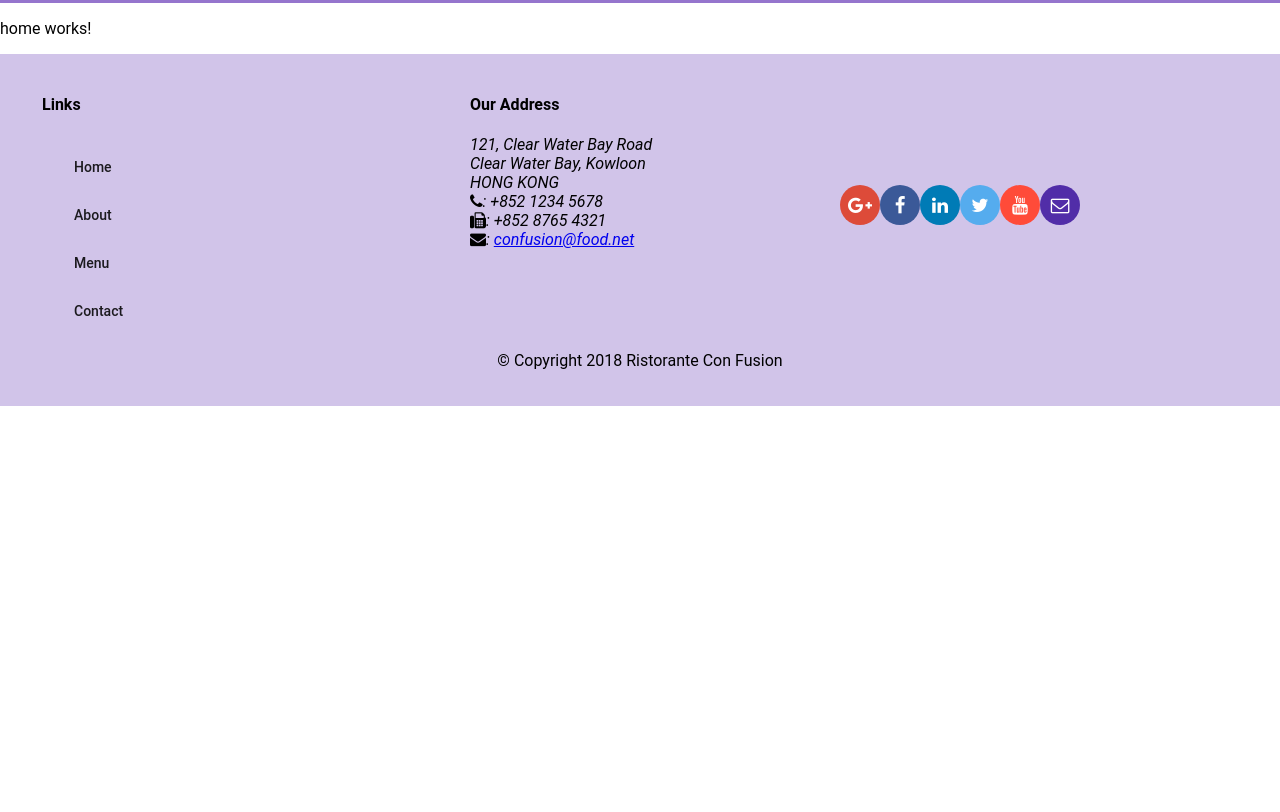
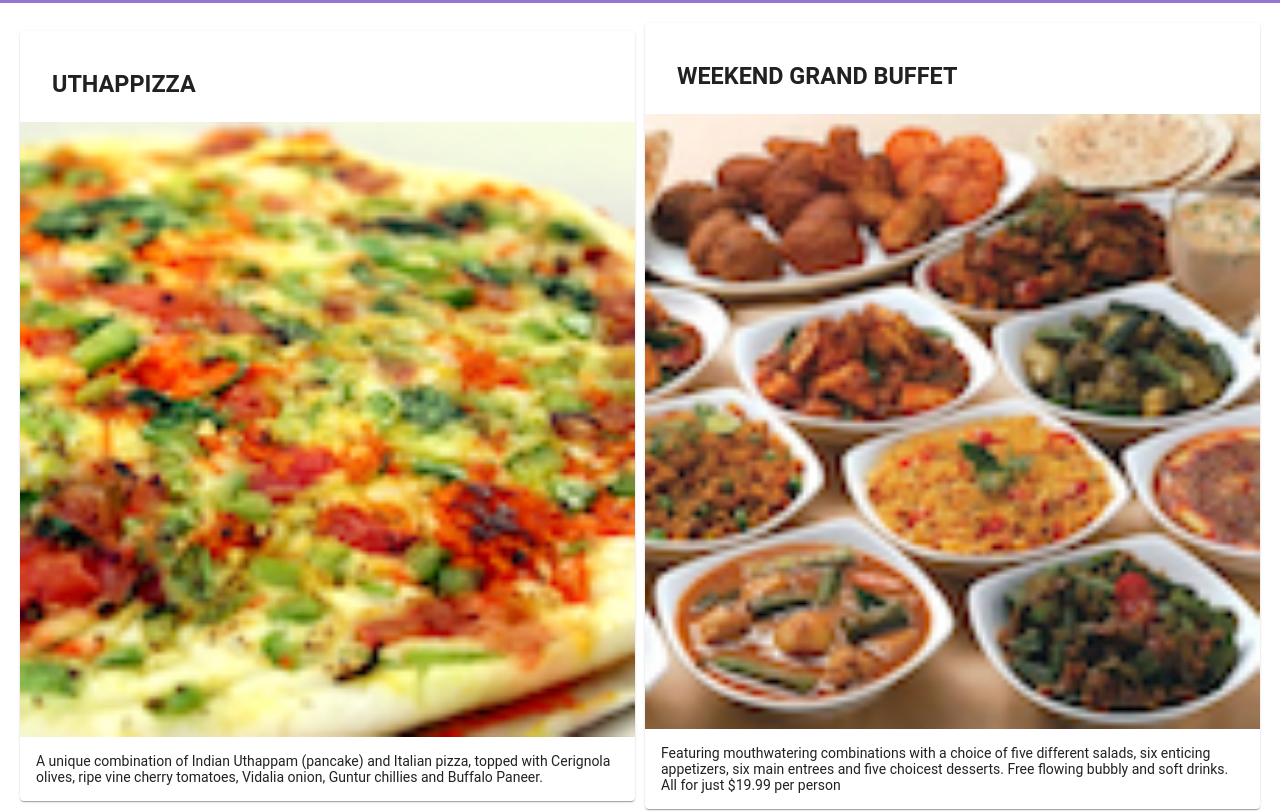
Before and after one commit to Kurisu28/SC2, an Angular app: page /home in a window 1280 px wide. Shown: the part 400-1212 px from the top of the page. Before the commit the page ends 806 px from the top, so only its background shows below. Built offline with nearby package versions, Linux system fonts and the light colour scheme.

Commit message:
promotion service home page

```diff
--- a/src/app/app.module.ts
+++ b/src/app/app.module.ts
@@ -18,12 +18,14 @@
 import { DishdetailComponent } from './dishdetail/dishdetail.component';
 
 import { DishService } from './services/dish.service';
+import { PromotionserviceService } from './services/promotionservice.service';
 import { HeaderComponent } from './header/header.component';
 import { FooterComponent } from './footer/footer.component';
 import { HomeComponent } from './home/home.component';
 import { ContactComponent } from './contact/contact.component';
 import { AboutComponent } from './about/about.component';
 import { RoutingModule } from './routing/routing.module';
+import { _appIdRandomProviderFactory } from '@angular/core/src/application_tokens';
 
 @NgModule({
   declarations: [
@@ -47,7 +49,7 @@
     RoutingModule,
     MatCardModule
   ],
-  providers: [DishService],
+  providers: [DishService, PromotionserviceService],
   bootstrap: [AppComponent]
 })
 export class AppModule { }
--- a/src/app/contact/contact.component.html
+++ b/src/app/contact/contact.component.html
@@ -1,3 +1,37 @@
-<p>
-  contact works!
-</p>
+<div class="container"
+  fxLayout="column"
+  fxLayoutGap="10px">
+
+  <div fxFlex>
+    <div>
+      <h3>Contact Us</h3>
+      <hr>
+    </div>
+  </div>
+
+  <div fxFlex>
+    <h3>Location Information</h3>
+    <div fxLayout="column" fxLayout.gt-sm="row">
+      <div fxFlex="50" fxFlexOffset="20px">
+        <h4>Our Address</h4>
+        <address>
+            121, Clear Water Bay Road<br>
+            Clear Water Bay, Kowloon<br>
+            HONG KONG<br>
+            <i class="fa fa-phone"></i>: +852 1234 5678<br>
+            <i class="fa fa-fax"></i>: +852 8765 4321<br>
+            <i class="fa fa-envelope"></i>:
+                  <a href="mailto:confusion@food.net">confusion@food.net</a>
+        </address>
+        <div>
+            <a mat-raised-button href="tel:+85212345678"><i class="fa fa-phone"></i> Call</a>
+            <a mat-raised-button><i class="fa fa-skype"></i> Skype</a>
+            <a mat-raised-button href="mailto:confusion@food.net"><i class="fa fa-envelope-o"></i> Email</a>
+        </div>
+      </div>
+      <div fxFlex="40">
+        <h4>Map of our Location</h4>
+      </div>
+    </div>
+  </div>
+</div>
--- a/src/app/header/header.component.html
+++ b/src/app/header/header.component.html
@@ -1,9 +1,9 @@
 <mat-toolbar color="primary">
   <span><img src="/assets/images/logo.png" height=30 width=41></span>
   <a mat-button routerLink="/home"><span class="fa fa-home fa-lg"></span> Home</a>
-  <a mat-button><span class="fa fa-info fa-lg"></span> About</a>
+  <a mat-button ><span class="fa fa-info fa-lg"></span> About</a>
   <a mat-button routerLink="/menu"><span class="fa fa-list fa-lg"></span> Menu</a>
-  <a mat-button><span class="fa fa-address-card fa-lg"></span> Contact</a>
+  <a mat-button routerLink="/contact"><span class="fa fa-address-card fa-lg"></span> Contact</a>
 </mat-toolbar>
 
 <div class="container jumbotron"
--- a/src/app/home/home.component.html
+++ b/src/app/home/home.component.html
@@ -1,3 +1,33 @@
-<p>
-  home works!
-</p>
+<div class="container"
+     fxLayout="row"
+     fxLayout.sm="column"
+     fxLayout.xs="column"
+     fxLayoutAlign.gt-md="space-around center"
+     fxLayoutGap="10px">
+     <mat-card *ngIf="featuredDish" fxFlex>
+      <mat-card-header>
+        <div mat-card-avater></div>
+        <mat-card-title>
+          <h3>{{featuredDish.name | uppercase}}</h3>
+        </mat-card-title>
+      </mat-card-header>
+      <img mat-card-image src={{featuredDish.image}} alt={{featuredDish.name}}>
+      <mat-card-content>
+        <p>
+          {{featuredDish.description}}
+        </p>
+      </mat-card-content>
+    </mat-card>
+    <mat-card *ngIf="promotion" fxFlex>
+      <mat-card-header>
+        <div mat-card-avater></div>
+        <mat-card-title>
+          <h3>{{promotion.name | uppercase}}</h3>
+        </mat-card-title>
+      </mat-card-header>
+      <img mat-card-image src={{promotion.image}} alt={{promotion.name}}>
+      <mat-card-content>
+        <p>{{promotion.description}}</p>
+      </mat-card-content>
+    </mat-card>
+</div>
--- a/src/app/home/home.component.ts
+++ b/src/app/home/home.component.ts
@@ -1,4 +1,9 @@
 import { Component, OnInit } from '@angular/core';
+import { DishService } from '../services/dish.service';
+import { Dish } from '../share/dish';
+import { Promotion } from '../share/promotion';
+import { PROMOTIONS } from '../share/promo';
+import { PromotionserviceService } from '../services/promotionservice.service';
 
 @Component({
   selector: 'app-home',
@@ -6,10 +11,13 @@
   styleUrls: ['./home.component.scss']
 })
 export class HomeComponent implements OnInit {
+  featuredDish: Dish;
+  promotion: Promotion;
 
-  constructor() { }
+  constructor(private dishService: DishService, private promotionservice: PromotionserviceService) { }
 
   ngOnInit() {
+    this.featuredDish = this.dishService.getFeaturedDish();
+    this.promotion = this.promotionservice.getFeaturedPromotion();
   }
-
 }
--- a/src/app/menu/menu.component.html
+++ b/src/app/menu/menu.component.html
@@ -20,7 +20,7 @@
   </div>
 </div>
 
-<app-dishdetail [dishdetail]="selectedDish"></app-dishdetail>
+<app-dishdetail [dishdetail] = "selectedDish"></app-dishdetail>
 
 
 
--- a/src/app/routing/routers.ts
+++ b/src/app/routing/routers.ts
@@ -9,5 +9,6 @@
 export const routes: Routes = [
     { path: 'home', component: HomeComponent},
     { path: 'menu', component: MenuComponent},
+    { path: 'contact', component: ContactComponent},
     { path: '', redirectTo: '/home', pathMatch: 'full'}
 ];
--- a/src/app/services/dish.service.ts
+++ b/src/app/services/dish.service.ts
@@ -1,5 +1,6 @@
 import { Injectable } from '@angular/core';
 import { alldish } from '../share/Alldish';
+import { Dish } from '../share/dish'
 
 @Injectable({
   providedIn: 'root'
@@ -11,4 +12,12 @@
   getAlldish() {
     return alldish;
   }
+
+  getSpecificDish(id: string): Dish{
+    return alldish.filter((selection)=>(selection.id === id))[0];
+  }
+
+  getFeaturedDish(): Dish{
+    return alldish.filter((selection)=>(selection.featured))[0];
+  }
 }
--- /dev/null
+++ b/src/app/services/promotionservice.service.ts
@@ -0,0 +1,23 @@
+import { Injectable } from '@angular/core';
+import { Promotion } from '../share/promotion';
+import { PROMOTIONS } from '../share/promo';
+
+@Injectable({
+  providedIn: 'root'
+})
+export class PromotionserviceService {
+
+  constructor() { }
+
+  getPromotions(): Promotion[] {
+    return PROMOTIONS;
+  }
+
+  getSpecificPromotion(id: string): Promotion {
+    return PROMOTIONS.filter((promo) => (promo.id === id))[0];
+  }
+
+  getFeaturedPromotion(): Promotion {
+    return PROMOTIONS.filter((promo) => (promo.featured))[0];
+  }
+}
--- /dev/null
+++ b/src/app/share/promo.ts
@@ -0,0 +1,14 @@
+import { Promotion } from './promotion';
+
+export const PROMOTIONS: Promotion[] = [
+    {
+        id: '0',
+        name: 'Weekend Grand Buffet',
+        image: '/assets/images/buffet.png',
+        label: 'New',
+        price: '19.99',
+        featured: true,
+        // tslint:disable-next-line:max-line-length
+        description: 'Featuring mouthwatering combinations with a choice of five different salads, six enticing appetizers, six main entrees and five choicest desserts. Free flowing bubbly and soft drinks. All for just $19.99 per person'
+    }
+]
--- /dev/null
+++ b/src/app/share/promotion.ts
@@ -0,0 +1,9 @@
+export class Promotion {
+    id: string;
+    name: string;
+    image: string;
+    label: string;
+    price: string;
+    featured: boolean;
+    description: string;
+}
```
Also changed, not shown: 1 other file (tests, documents, lock files or other folders).
